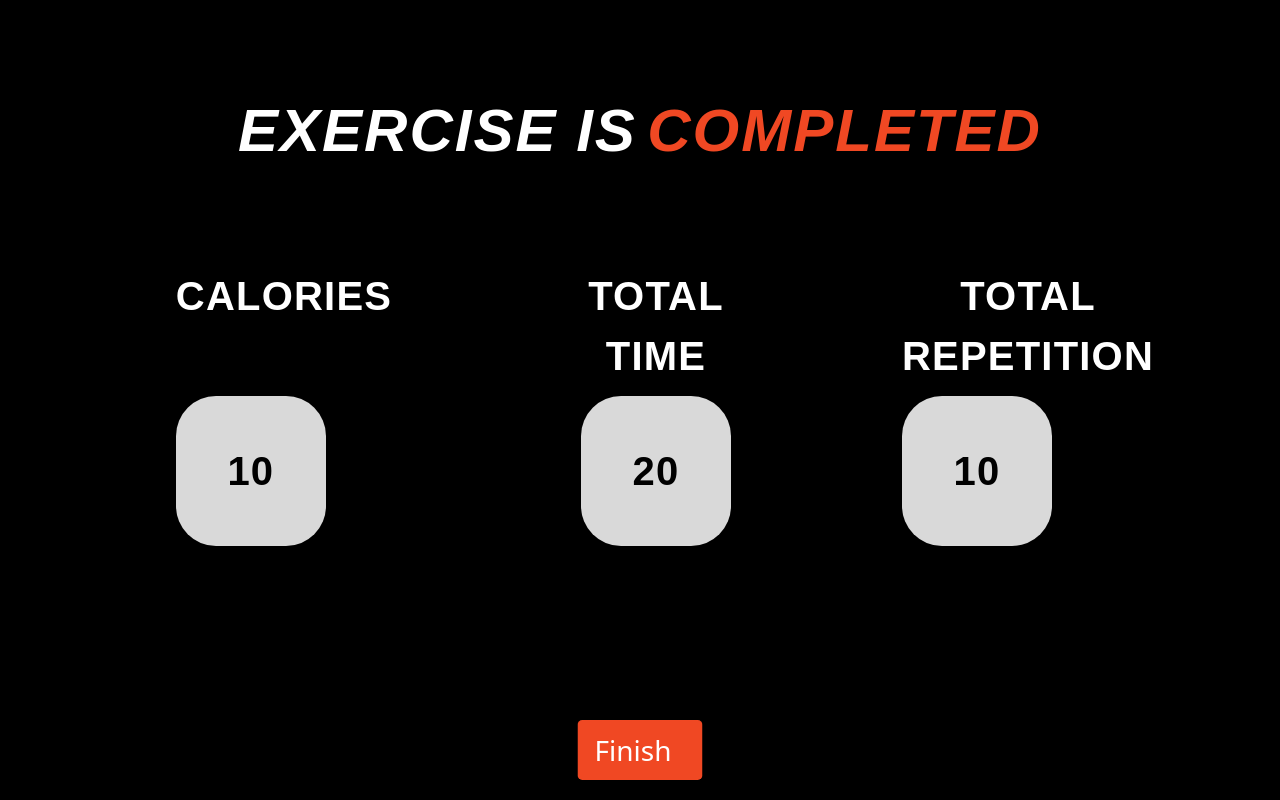
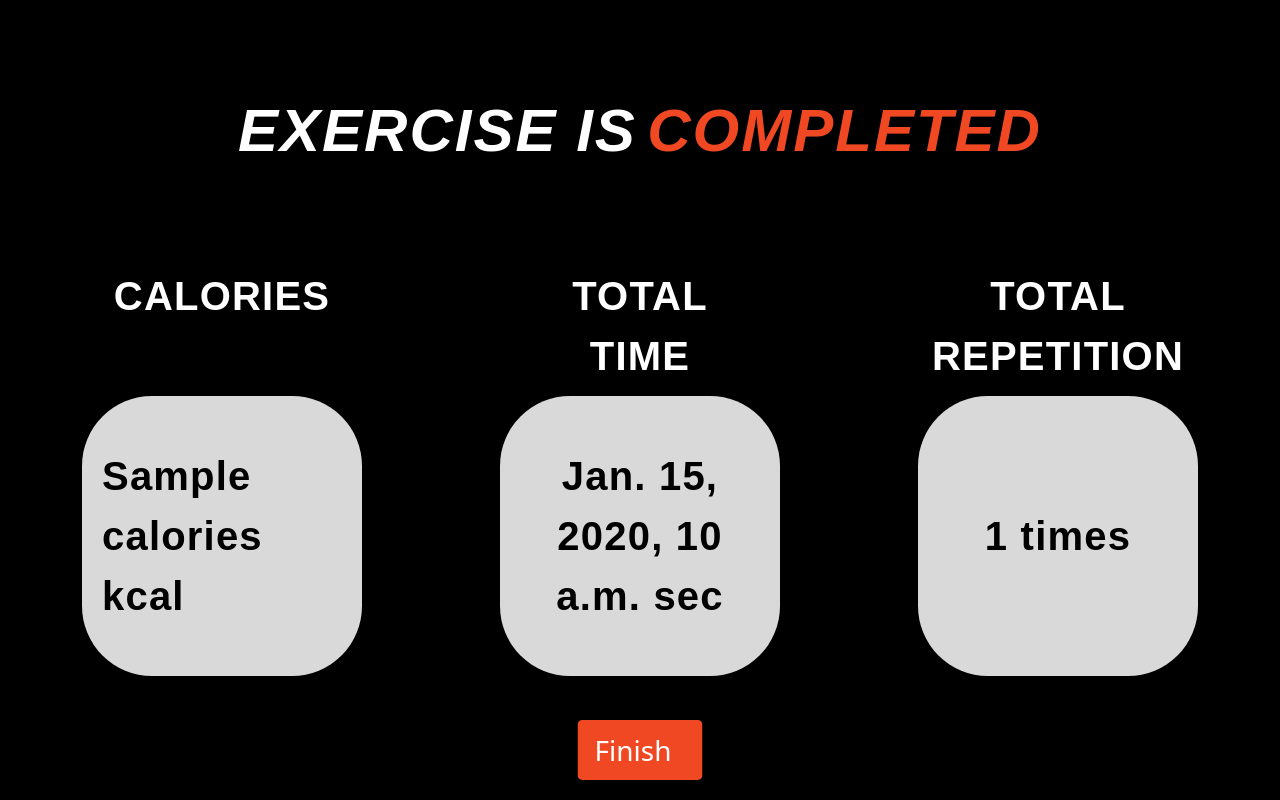
Before and after one commit to Mini-Project-SMT-5/health-trainner, a Django app: template AI_HealthTrainer/AI_HealthTrainer/templates/Structures/completion.html in a window 1280 px wide. Run offline with Django 4.2, Linux system fonts and the light colour scheme; the template is opened without the code that fills it: most values are stand-ins (such as "Sample title", 1, 10 or a date in 2020).

Commit message:
feat(completion.html, completion.css, views.py): Show workout data in completion page

```diff
--- a/AI_HealthTrainer/AI_HealthTrainer/templates/Structures/completion.html
+++ b/AI_HealthTrainer/AI_HealthTrainer/templates/Structures/completion.html
@@ -1,4 +1,4 @@
-
+{% load static %}
 <!DOCTYPE html>
 <html lang="en">
 <head>
@@ -6,7 +6,7 @@
     <meta name="viewport" content="width=device-width, initial-scale=1.0">
     <title>Completion</title>
     <link href="https://cdn.jsdelivr.net/npm/bootstrap@5.0.2/dist/css/bootstrap.min.css" rel="stylesheet" integrity="sha384-EVSTQN3/azprG1Anm3QDgpJLIm9Nao0Yz1ztcQTwFspd3yD65VohhpuuCOmLASjC" crossorigin="anonymous">
-    <link rel="stylesheet" href="../../../static/styles/completion.css">
+    <link rel="stylesheet" href="{% static 'styles/completion.css' %}">
 </head>
 <body>
 <div class="container">
@@ -18,32 +18,20 @@
 
 <div class="container">
     <div class="grid-container">
-    <div class="text-container col-sm-4">
-        <ul type="none">
-            <div class="text-center">
-        <li><span>CALORIES</span></li>
-        <li><span>&nbsp;</span></li>
-            </div>
-        <li><div class="rectangle">10</div></li>
-        </ul>
+    <div class="text-container left">
+        <span>CALORIES</span>
+        <span>&nbsp;</span></li>
+        <div class="rectangle">{{ calories }} kcal</div>
     </div>
-    <div class="text-container col-sm-4">
-        <ul type="none">
-            <div class="text-center">
-        <li><span>TOTAL</span></li>
-        <li><span>TIME</span></li>
-            </div>
-        <li><div class="rectangle">20</div></li>
-        </ul>
+    <div class="text-container center">
+        <span>TOTAL</span>
+        <span>TIME</span>
+        <div class="rectangle">{{ total_time }} sec</div>
     </div>
-    <div class="text-container col-sm-4">
-        <ul type="none">
-            <div class="text-center">
-        <li><span>TOTAL</span></li>
-        <li><span>REPETITION</span></li>
-            </div>
-        <li><div class="rectangle">10</div></li>
-        </ul>
+    <div class="text-container right">
+        <span>TOTAL</span>
+        <span>REPETITION</span>
+        <div class="rectangle">{{ count }} times</div>
         </div>
     </div>
 </div>
--- a/AI_HealthTrainer/AI_HealthTrainer/views.py
+++ b/AI_HealthTrainer/AI_HealthTrainer/views.py
@@ -60,9 +60,6 @@ def completion(request):
 
     print("start_time:", start_time.strftime('%H:%M:%S'))
     print("end_time:", end_time.strftime('%H:%M:%S'))
-    print("calories:", calories)
-    print("Time interval:", workoutTime)
-    print("count:", count)
 
     #디비 저장
     return render(request, "Structures/completion.html", {'calories': calories, 'total_time': workoutTime, 'count': count})
--- a/AI_HealthTrainer/static/styles/completion.css
+++ b/AI_HealthTrainer/static/styles/completion.css
@@ -37,36 +37,28 @@ span.text, span.orange{
   letter-spacing: 1.2px;
   }
 
-
-  span.textin{
-    justify-content: center;
-    align-items: center;
-  }
-
 .rectangle {
-    /* background-color: white;
+    background-color: white;
     padding: 10px 20px; /* Sesuaikan ukuran padding sesuai kebutuhan Anda */
-    /* border-radius: 15px; Nilai border-radius menentukan bentuk ujung */
+    border-radius: 15px; /* Nilai border-radius menentukan bentuk ujung */
     margin-top: 10px; /* Ruang antara kotak dan teks di atasnya */
     color: black;
     display: inline-block; /* Agar kotak mengikuti lebar teks di dalamnya */
-    /* width: 50%;
-    height: 200%;  */
-    /* background: #D9D9D9;
-    border-radius: 40px; */
+    width: 50%;
+    height: 200%;
+    background: #D9D9D9;
+    border-radius: 70px;
 
-    width: 150px;
-    height: 150px;
+    width: 280px;
+    height: 280px;
     background-size: contain;
     background-color: #D9D9D9;
-    border-radius: 40px;
     justify-content: center;
     align-items: center;
     display: flex;
     cursor: none;
+    display: flex;
 }
-
-
 .text-container {
     display: flex;
     flex-direction: column;
```
